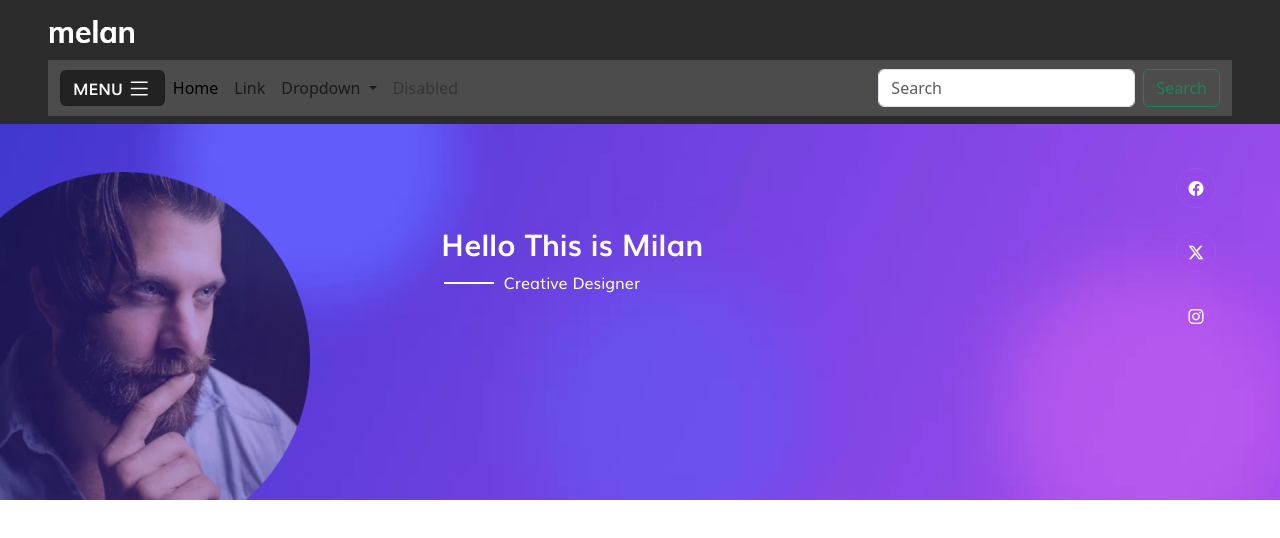
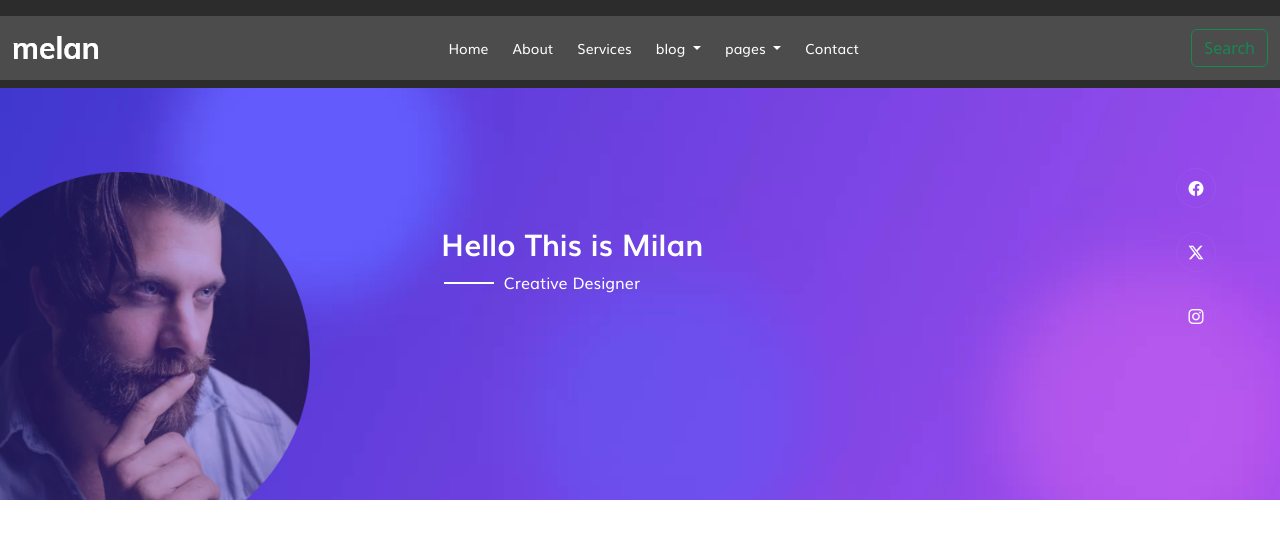
Before and after one commit to Hossein-NP/hossein-np.github.io, a plain HTML site: page portfolio/index.html in a window 1280 px wide. Drawn offline with nearby package versions, Linux system fonts and the light colour scheme.

Commit message:
portfo-8

```diff
--- a/portfolio/css/index-lg.css
+++ b/portfolio/css/index-lg.css
@@ -0,0 +1,8 @@
+/* =====================row 1 ===================== */
+                        /* header section */
+ header > .header-nav-parent{
+  background-color: transparent;
+}
+header > .header-nav-parent .web-nav{
+  background-color: transparent;
+}
--- a/portfolio/css/index-md.css
+++ b/portfolio/css/index-md.css
@@ -1,6 +1,11 @@
 /* =====================row 1 ===================== */
                         /* header section */
-
+ header >.head-man-img .head-person-img{
+  width: 340px;
+  height: 340px;
+  top: 172px;
+  left: 0;
+}
 header > .heading-slider{
   top: 190px;
 }
@@ -21,3 +26,25 @@ header >.heading-slider-1 .heading-slider span::after{
   left: -60px;
   top: 23px;
 }
+              /* hover for navbar items */
+  .navbar-nav > li {
+    transition: 0.3s;
+  }
+   .navbar-nav > li:hover{
+    border-radius: 6px;
+    background: #ccc;
+  }
+  .navbar-nav > li:hover a{
+    color: #222;
+
+  }
+
+                      /* style for dropmenu navbar */
+   .navbar-nav > li .dropdown-menu{
+    background-color: #4c4c4c;
+    border: none;
+  }
+  .navbar-nav > li .dropdown-menu{
+    background: #ccc;
+
+  }
--- a/portfolio/css/index-sm.css
+++ b/portfolio/css/index-sm.css
@@ -0,0 +1,24 @@
+/* =====================row 1 ===================== */
+                        /* header section */
+              /* hover for navbar items */
+              .navbar-nav > li {
+                transition: 0.3s;
+              }
+               .navbar-nav > li:hover{
+                border-radius: 6px;
+                background: #ccc;
+              }
+              .navbar-nav > li:hover a{
+                color: #222;
+
+              }
+
+                      /* style for dropmenu navbar */
+               .navbar-nav > li .dropdown-menu{
+                background-color: #4c4c4c;
+                border: none;
+              }
+              .navbar-nav > li .dropdown-menu{
+                background: #ccc;
+
+              }
--- a/portfolio/css/index-xs.css
+++ b/portfolio/css/index-xs.css
@@ -0,0 +1,22 @@
+              /* hover for navbar items */
+              .navbar-nav > li {
+                transition: 0.3s;
+              }
+               .navbar-nav > li:hover{
+                border-radius: 6px;
+                background: #ccc;
+              }
+              .navbar-nav > li:hover a{
+                color: #222;
+
+              }
+
+                      /* style for dropmenu navbar */
+               .navbar-nav > li .dropdown-menu{
+                background-color: #4c4c4c;
+                border: none;
+              }
+              .navbar-nav > li .dropdown-menu{
+                background: #ccc;
+
+              }
--- a/portfolio/css/index.css
+++ b/portfolio/css/index.css
@@ -31,6 +31,18 @@ header > .header-nav-parent .web-nav > .container-fluid > button span{
   color: rgb(250, 250, 250);
 
 }
+                  /* for navbar items */
+.navbar-nav > li a{
+  font-family: 'muliregular';
+  font-weight: 400;
+  font-style: normal;
+  font-size: 14px;
+  color: #ffffff;
+}
+
+/* .navbar-nav > li .dropdown-menu li a{
+  background: #9e9d9d;
+} */
              /* header man picture */
 header >.head-man-img .head-person-img{
   width: 310px;
--- a/portfolio/index.html
+++ b/portfolio/index.html
@@ -34,44 +34,53 @@
           <!-- navbar parent -->
           <div class="header-nav-parent w-100 position-absolute z-3">
              <!-- brand place -->
-            <nav class="navbar brand-place mx-md-5" style="height: 60px;">
+            <nav class="navbar brand-place mx-md-5 d-lg-none" style="height: 60px;">
               <div class="container-fluid px-md-0">
                 <a class="navbar-brand text-capitalize" href="#"><img src="pictures/headerpicture/logo.png.webp" alt=""></a>
               </div>
             </nav>
             <!-- website navbar -->
-            <nav class="navbar navbar-expand-lg web-nav mx-md-5 mb-md-2 py-2">
+            <nav class="navbar navbar-expand-lg web-nav mx-md-5 mx-lg-0 mb-md-2 mt-lg-3 py-2"  data-bs-theme="dark">
               <div class="container-fluid">
-                <!-- <a class="navbar-brand" href="#">Navbar</a> -->
-                <button class="navbar-toggler d-flex flex-row-reverse align-items-center ms-auto" type="button" data-bs-toggle="collapse" data-bs-target="#navbarSupportedContent" aria-controls="navbarSupportedContent" aria-expanded="false" aria-label="Toggle navigation">
+                <a class="navbar-brand text-capitalize d-none d-lg-inline" href="#"><img src="pictures/headerpicture/logo.png.webp" alt=""></a>
+                <button class="navbar-toggler d-flex flex-row-reverse d-lg-none align-items-center ms-auto" type="button" data-bs-toggle="collapse" data-bs-target="#navbarSupportedContent" aria-controls="navbarSupportedContent" aria-expanded="false" aria-label="Toggle navigation">
                   <i class="bi bi-list"></i>
                   <span class="text-uppercase me-1">menu</span>
                 </button>
                 <div class="collapse navbar-collapse" id="navbarSupportedContent">
-                  <ul class="navbar-nav me-auto mb-2 mb-lg-0">
-                    <li class="nav-item">
-                      <a class="nav-link active" aria-current="page" href="#">Home</a>
+                  <ul class="navbar-nav me-auto mx-lg-auto mb-2 mb-lg-0">
+                    <li class="nav-item mt-2 mt-lg-0  py-0">
+                      <a class="nav-link" aria-current="page" href="#">Home</a>
                     </li>
-                    <li class="nav-item">
-                      <a class="nav-link" href="#">Link</a>
+                    <li class="nav-item my-1 my-lg-0 ps-2 py-0">
+                      <a class="nav-link" href="#">About</a>
                     </li>
-                    <li class="nav-item dropdown">
+                    <li class="nav-item my-1 my-lg-0 ps-2 py-0">
+                      <a class="nav-link" href="#">Services</a>
+                    </li>
+                    <li class="nav-item dropdown my-1 my-lg-0 ps-2 py-0">
                       <a class="nav-link dropdown-toggle" href="#" role="button" data-bs-toggle="dropdown" aria-expanded="false">
-                        Dropdown
+                        blog
+                      </a>
+                      <ul class="dropdown-menu">
+                        <li><a class="dropdown-item" href="#">blog</a></li>
+                        <li><a class="dropdown-item" href="#">single-blog</a></li>
+                      </ul>
+                    </li>
+                    <li class="nav-item dropdown my-1 my-lg-0 ps-2 py-0">
+                      <a class="nav-link dropdown-toggle" href="#" role="button" data-bs-toggle="dropdown" aria-expanded="false">
+                        pages
                       </a>
                       <ul class="dropdown-menu">
                         <li><a class="dropdown-item" href="#">Action</a></li>
                         <li><a class="dropdown-item" href="#">Another action</a></li>
-                        <li><hr class="dropdown-divider"></li>
-                        <li><a class="dropdown-item" href="#">Something else here</a></li>
                       </ul>
                     </li>
-                    <li class="nav-item">
-                      <a class="nav-link disabled" aria-disabled="true">Disabled</a>
+                    <li class="nav-item my-1 my-lg-0 ps-2 py-0">
+                      <a class="nav-link" href="#">Contact</a>
                     </li>
                   </ul>
-                  <form class="d-flex" role="search">
-                    <input class="form-control me-2" type="search" placeholder="Search" aria-label="Search">
+                  <form class="d-none d-lg-flex" role="search">
                     <button class="btn btn-outline-success" type="submit">Search</button>
                   </form>
                 </div>
```
